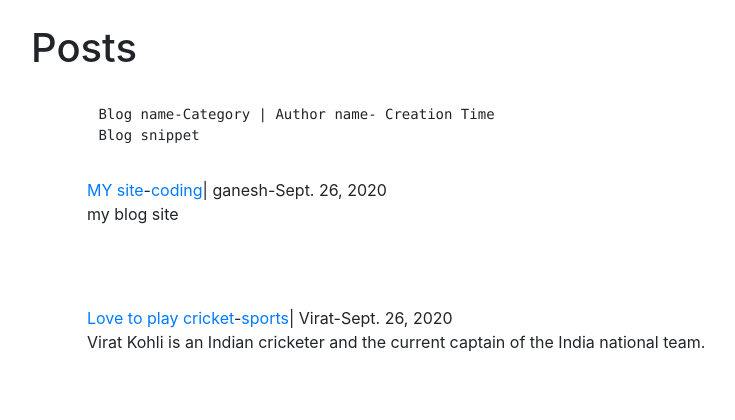
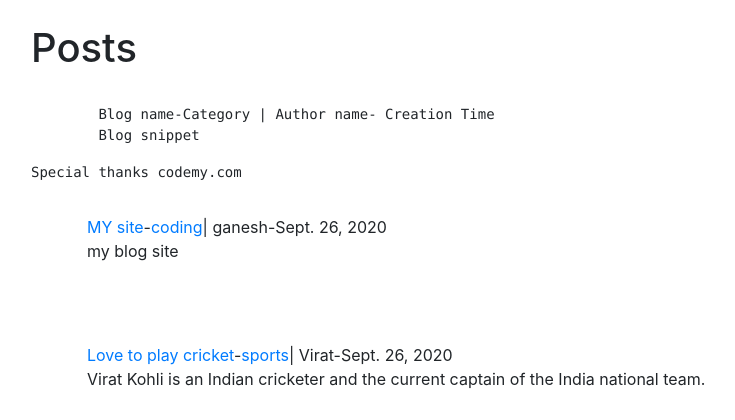
Before and after one commit to ganeshmastud/Django-BlogApp, a Django app: page / in a window 1280 px wide. Shown: the part 56-476 px from the top of the page, without its empty margins (54-789 px from the left). Run offline with Django 3.2, Linux system fonts and the light colour scheme; data comes from the database, SQL or seed files in the repository; some libraries are stand-ins or nearby versions.

Commit message:
'change'

```diff
--- a/templates/home.html
+++ b/templates/home.html
@@ -8,6 +8,8 @@
     <pre>
         <span>Blog name-Category | Author name- Creation Time</span>
         <span>Blog snippet</span></pre>
+
+    <pre><span>Special thanks codemy.com</span></pre>
     <ul>
         {% for post in object_list %}
             <div class="row">
```
